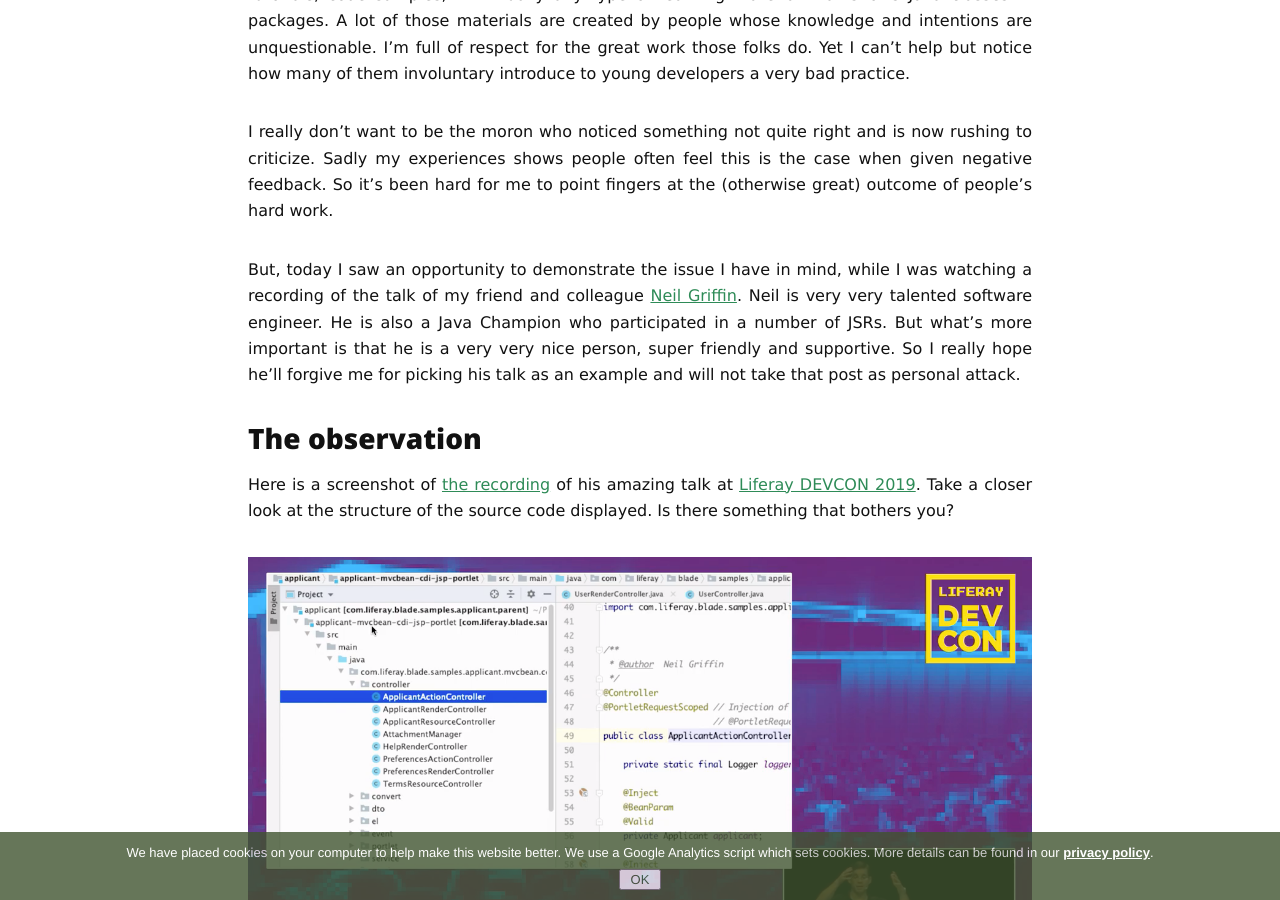
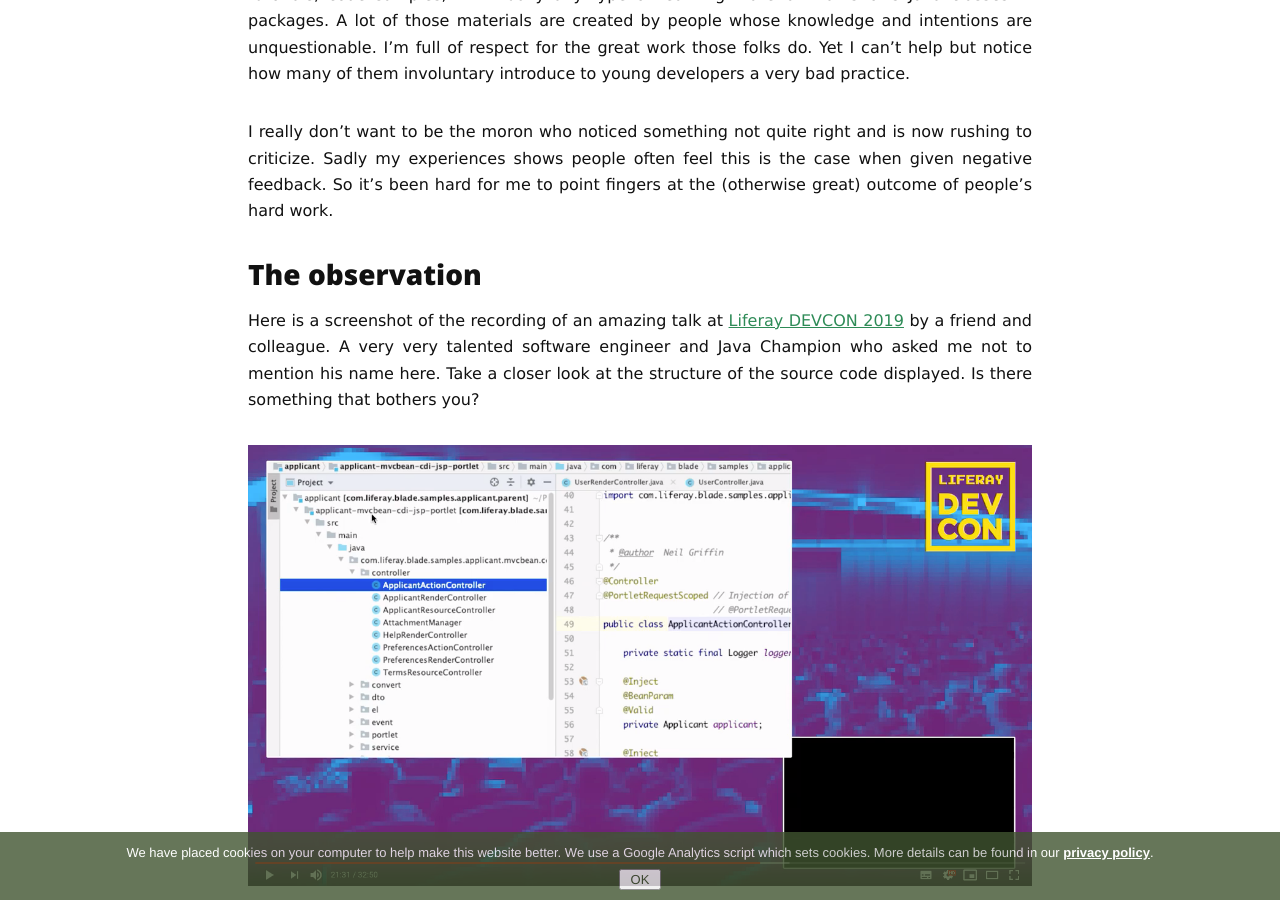
Before and after one commit to azzazzel/azzazzel.github.io, a Jekyll site: the page built from _posts/2019-12-14-Mind the involuntary observational learning.md, in a window 1280 px wide and 900 px high, scrolled down 603 px. Built offline with Jekyll 4.4.1, drawn with Linux system fonts in a browser that asks for light colours; nearby versions of some CDN libraries; comment, search, counter and statistics services are not loaded.

Commit message:
remove personal details

```diff
--- a/_posts/2019-12-14-Mind the involuntary observational learning.md
+++ b/_posts/2019-12-14-Mind the involuntary observational learning.md
@@ -11,13 +11,11 @@
 
 I really don't want to be the moron who noticed something not quite right and is now rushing to criticize. Sadly my experiences shows people often feel this is the case when given negative feedback. So it's been hard for me to point fingers at the (otherwise great) outcome of people's hard work.
 
-But, today I saw an opportunity to demonstrate the issue I have in mind, while I was watching a recording of the talk of my friend and colleague [Neil Griffin](https://twitter.com/NeilGriffin95). Neil is very very talented software engineer. He is also a Java Champion who participated in a number of JSRs. But what's more important is that he is a very very nice person, super friendly and supportive. So I really hope he'll forgive me for picking his talk as an example and will not take that post as personal attack.
-
 ### The observation
 
-Here is a screenshot of [the recording](https://www.youtube.com/watch?v=r_9xPbVsGX0) of his amazing talk at [Liferay DEVCON 2019](https://www.liferay.com/web/events-devcon-recap). Take a closer look at the structure of the source code displayed. Is there something that bothers you?
+Here is a screenshot of the recording of an amazing talk at [Liferay DEVCON 2019](https://www.liferay.com/web/events-devcon-recap) by a friend and colleague. A very very talented software engineer and Java Champion who asked me not to mention his name here. Take a closer look at the structure of the source code displayed. Is there something that bothers you?
 
-![Screenshot of Neil's talk recording](/assets/2019-12-14-Mind_the_involuntary_observational_learning/talk-screenshot.png)
+![Screenshot of talk recording](/assets/2019-12-14-Mind_the_involuntary_observational_learning/talk-screenshot-anonymous.png)
 
 I don't know about you but I get goose flesh when I see package names like those:
 
```
Also changed, not shown: assets/2019-12-14-Mind_the_involuntary_observational_learning/talk-screenshot-anonymous.png (added), assets/2019-12-14-Mind_the_involuntary_observational_learning/talk-screenshot.png (deleted).
